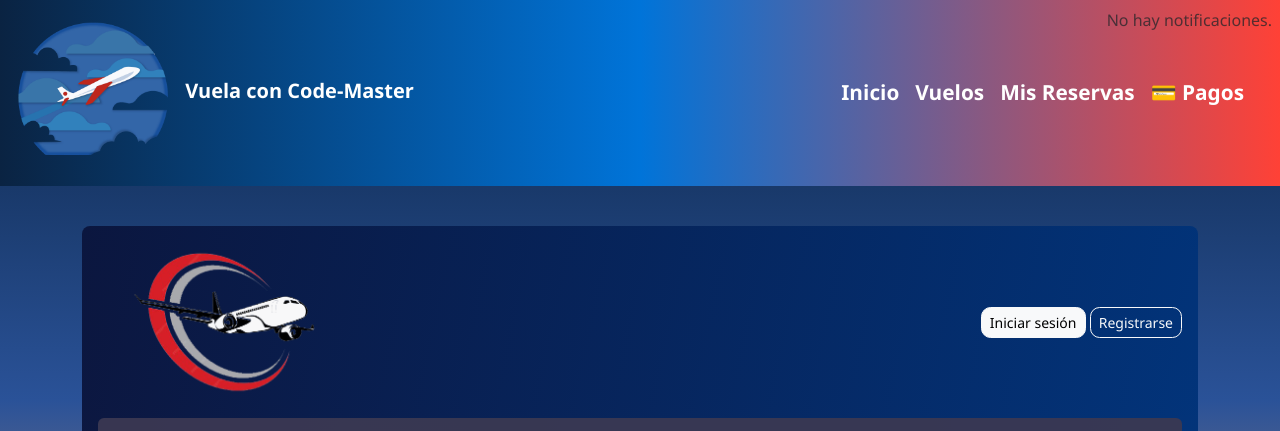
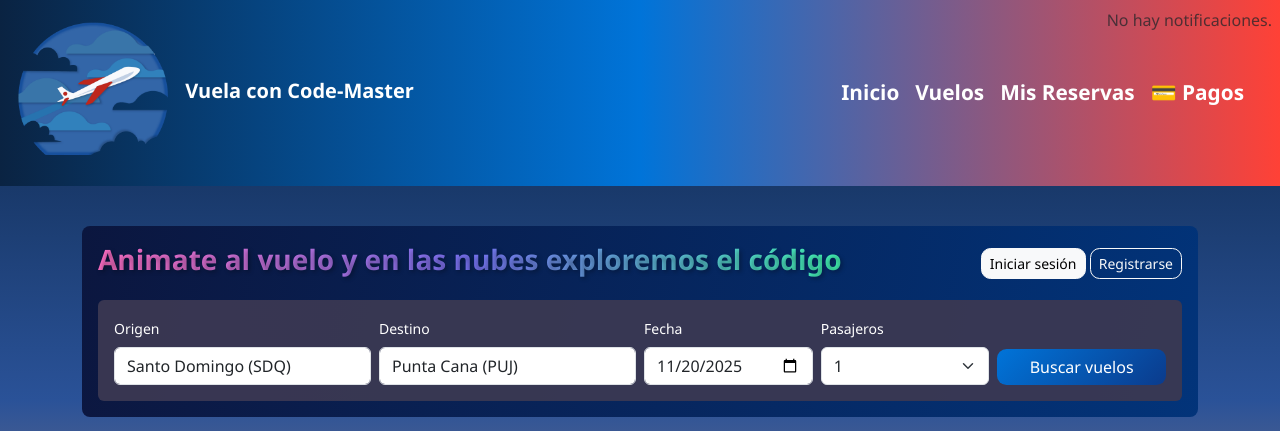
Before and after one commit to echonsantana/code-master-uasd-lolo, a website built with Vite: page index.html in a window 1280 px wide. Shown: the top 431 px of the page. Built offline with nearby package versions, Linux system fonts and the light colour scheme.

Commit message:
Animate al vuelo

```diff
--- a/src/interfaz.js
+++ b/src/interfaz.js
@@ -41,13 +41,13 @@ function heroHtml() {
     const user = getUser();
     return `
     <div class="hero p-3 rounded-3 mb-3" style="background: linear-gradient(90deg, rgba(10,20,60,0.95), rgba(0,50,120,0.95)); color: white;">
-        <div class="d-flex justify-content-between align-items-center">
-            <div>
-            <a class="navbar-brand" href="#" id="brand">
-                <img src="src/img/2log.png" alt="Logo" height="160" class="me-2">
-            </a>
+            <div class="d-flex justify-content-between align-items-center">
+                <!-- Navbar -->
+                <span class="navbar-brand text-illuminated fw-bold fs-3" id="brand">
+                        Animate al vuelo y en las nubes exploremos el código
+                </span>
 
-            </div>
+
             <div class="text-end">
                 ${user
                     ? `<span class="me-2">👋 ${user.nombre}</span>
--- a/src/styles.css
+++ b/src/styles.css
@@ -437,3 +437,21 @@ body {
 
 .seat.occupied { background-color: #dc3545; cursor: not-allowed; }
 .seat.selected { background-color: #ffc107; }
+
+.text-illuminated {
+  background: linear-gradient(90deg, #ff6ec4, #7873f5, #42f5b3);
+  background-clip: text;          /* estándar (no soportado en todos los navegadores) */
+  -webkit-background-clip: text;  /* webkit necesario */
+  -webkit-text-fill-color: transparent;
+  font-weight: 700;
+  text-shadow: 2px 2px 4px rgba(0,0,0,0.3);
+  display: inline-block;
+  animation: floatText 3s ease-in-out infinite alternate;
+}
+
+/* Animación de movimiento vertical suave */
+@keyframes floatText {
+  0% { transform: translateY(0px); }
+  50% { transform: translateY(-5px); }
+  100% { transform: translateY(0px); }
+}
```
